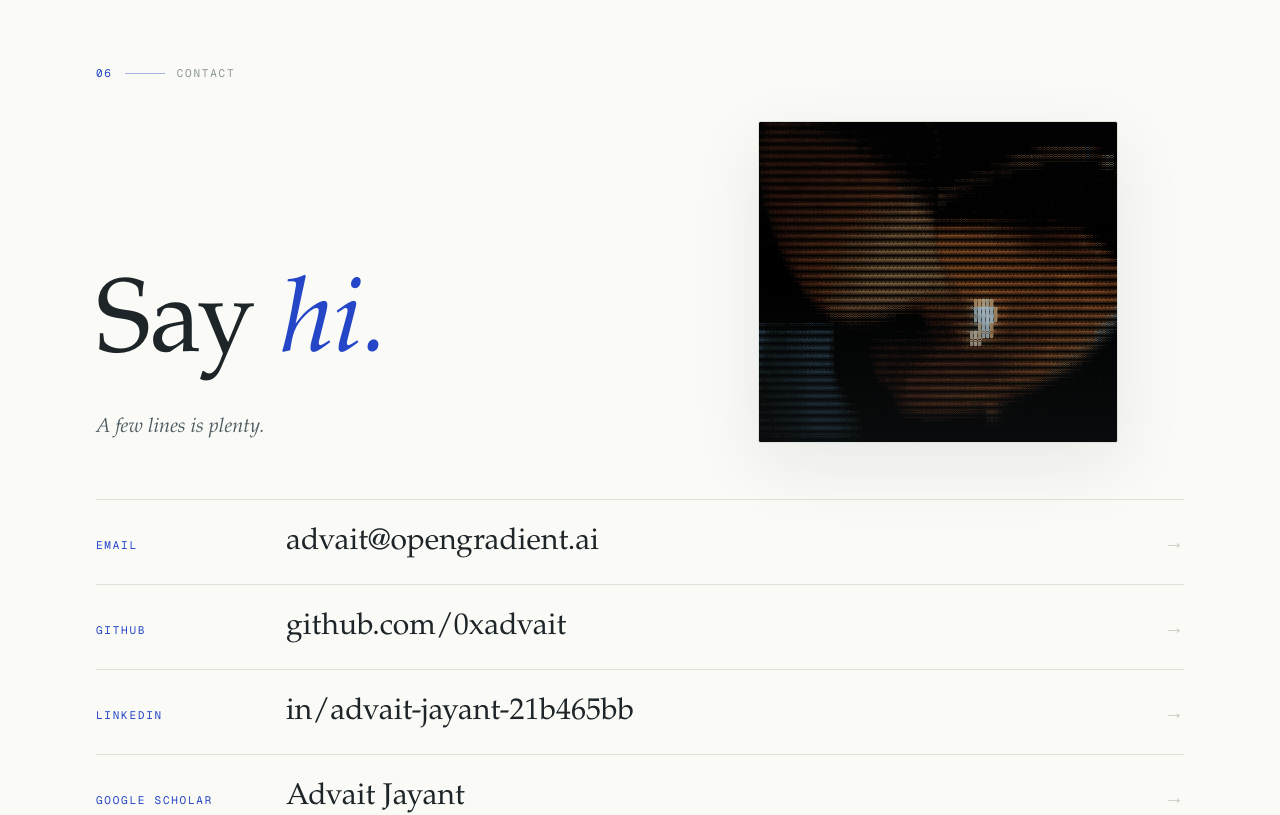
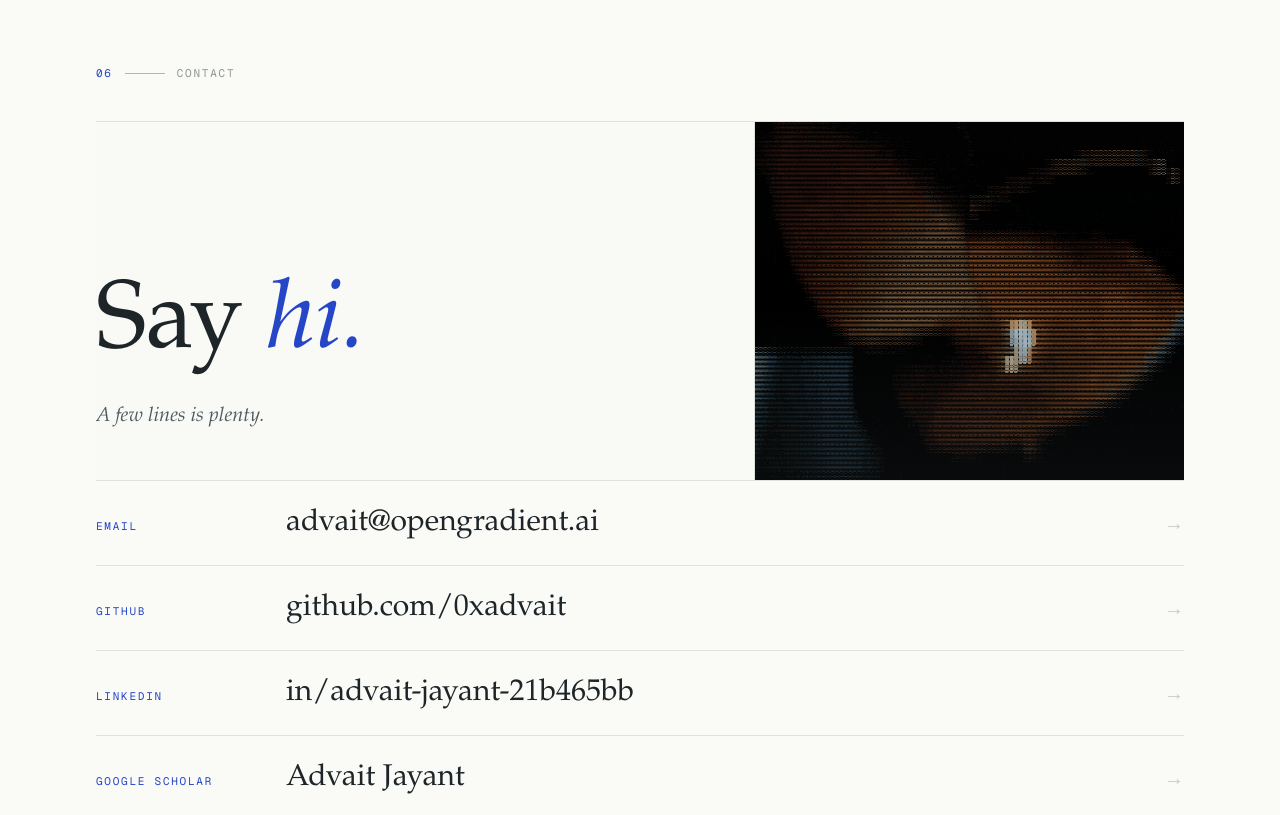
Before and after one commit to 0xadvait/personal_web, a Next.js app: page / in a window 1280 px wide. Shown: the part 6400-7215 px from the top of the page. Built offline with nearby package versions, Linux system fonts and the light colour scheme.

Commit message:
Integrate contact image with section

```diff
--- a/src/components/Contact.js
+++ b/src/components/Contact.js
@@ -22,37 +22,35 @@ export default function Contact() {
         </Reveal>
 
         <Reveal delay={0.05}>
-          <div className="grid gap-10 lg:grid-cols-[minmax(0,0.9fr)_360px] lg:items-end lg:gap-16">
-            <div>
-              <h2 className="font-serif text-5xl leading-[0.98] text-fg text-balance sm:text-6xl md:text-7xl lg:text-[104px]">
+          <div className="overflow-hidden border-y border-border bg-bg/45 lg:grid lg:min-h-[360px] lg:grid-cols-[minmax(0,1fr)_minmax(320px,430px)]">
+            <div className="flex min-h-[260px] flex-col justify-end py-8 sm:py-10 lg:min-h-0 lg:py-12 lg:pr-12">
+              <h2 className="font-serif text-5xl leading-[0.98] text-fg text-balance sm:text-6xl md:text-7xl lg:text-[96px]">
                 Say <span className="italic text-accent">hi.</span>
               </h2>
-              <p className="mt-6 max-w-xl font-serif text-lg italic leading-relaxed text-fg-muted sm:mt-8 sm:text-xl">
+              <p className="mt-5 max-w-xl font-serif text-lg italic leading-relaxed text-fg-muted sm:mt-7 sm:text-xl">
                 A few lines is plenty.
               </p>
             </div>
 
             <aside
               aria-hidden="true"
-              className="overflow-hidden rounded-[3px] border border-border bg-fg shadow-[0_22px_70px_rgba(29,37,40,0.08)]"
+              className="relative min-h-[220px] overflow-hidden border-t border-border bg-fg lg:min-h-full lg:border-l lg:border-t-0"
             >
-              <div className="relative h-64 overflow-hidden sm:h-72 lg:h-80">
               <Image
                 src="/images/ascii_bg.gif"
                 alt=""
                 fill
                 unoptimized
-                  sizes="(min-width: 1024px) 360px, 100vw"
+                sizes="(min-width: 1024px) 430px, 100vw"
                 className="object-cover"
               />
-                <div className="absolute inset-0 bg-gradient-to-b from-fg/5 via-transparent to-fg/30" />
-              </div>
+              <div className="absolute inset-0 bg-gradient-to-b from-fg/5 via-transparent to-fg/28" />
             </aside>
           </div>
         </Reveal>
 
         <Reveal delay={0.18}>
-          <ul className="mt-10 sm:mt-14">
+          <ul className="-mt-px">
             {channels.map((c) => (
               <li key={c.k} className="border-t border-border last:border-b">
                 <a
```
Lines whose indentation alone changed are shown as unchanged.
